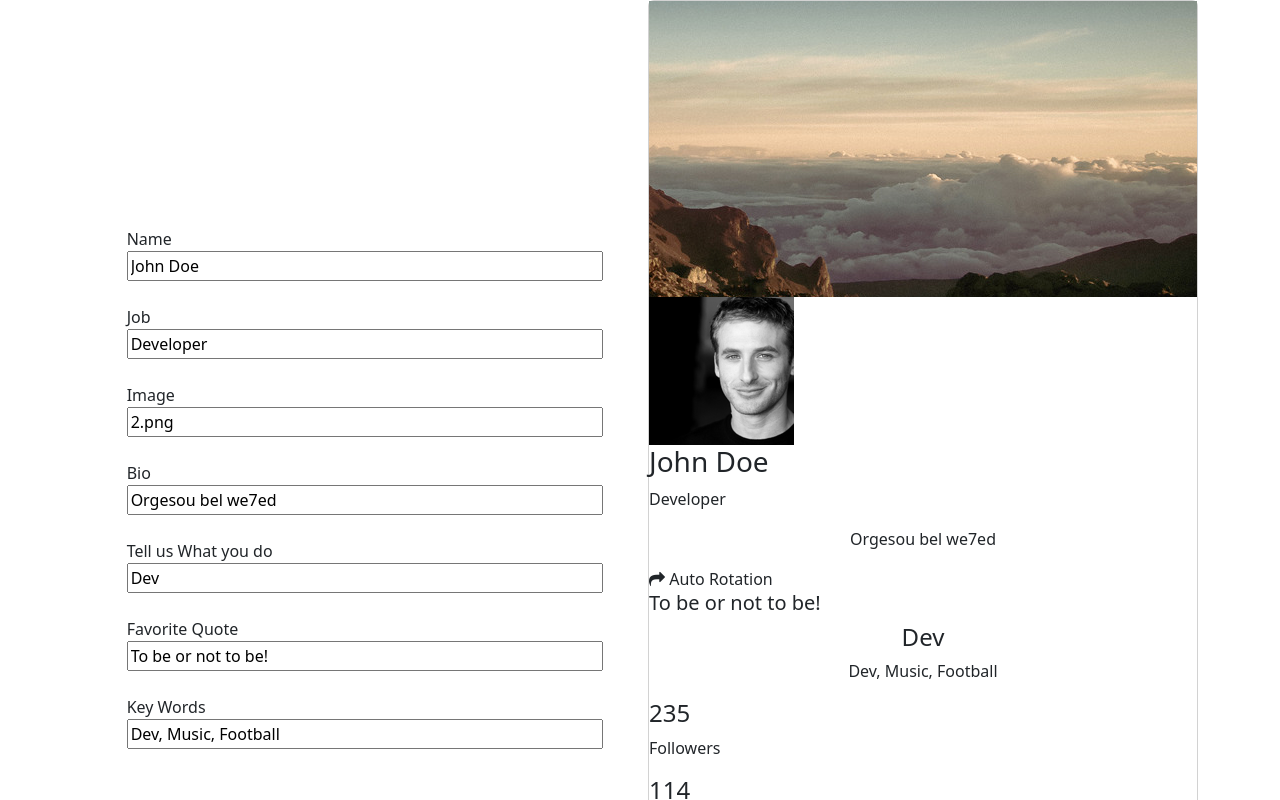
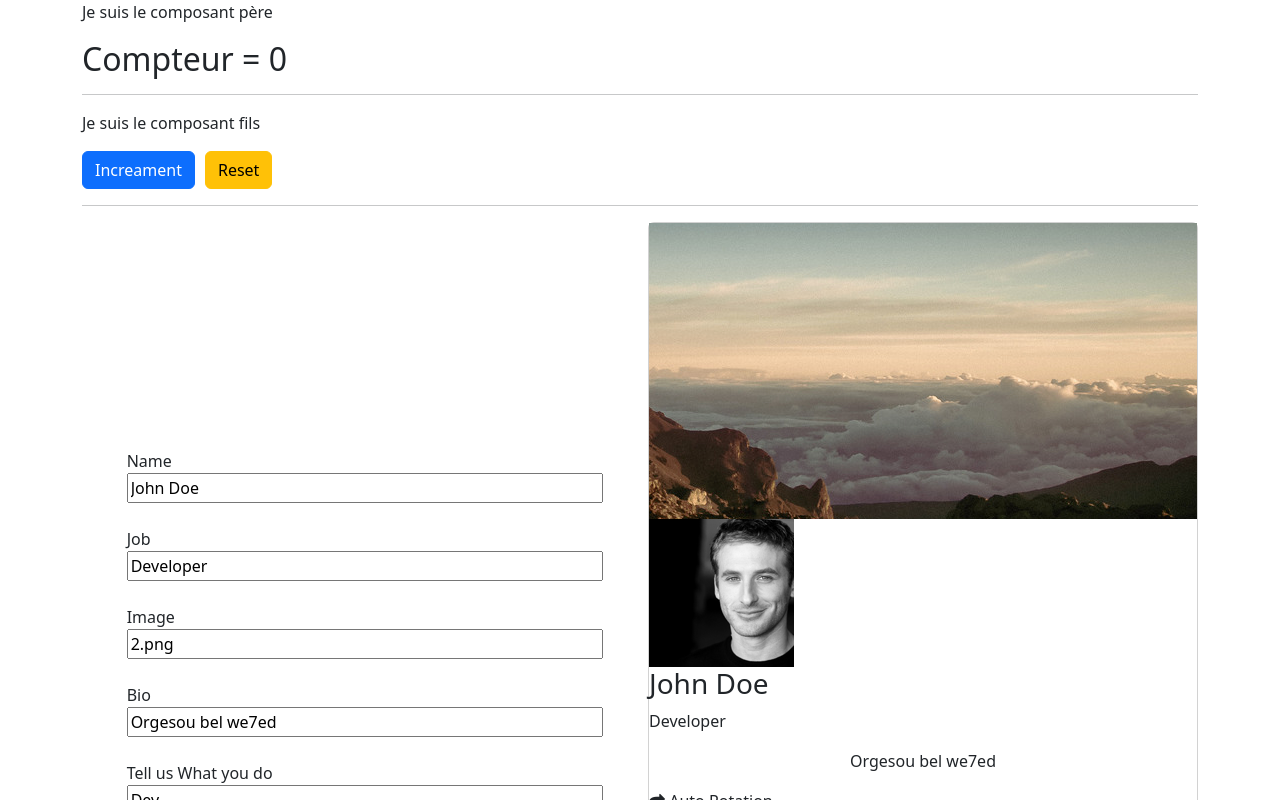
Before and after one commit to RayenRk/first-app, an Angular app: page / in a window 1280 px wide. Shown: the top 800 px of the page. Built offline with nearby package versions, Linux system fonts and the light colour scheme.

Commit message:
🟪 Output Input testing

```diff
--- a/src/app/app.component.html
+++ b/src/app/app.component.html
@@ -1,3 +1,8 @@
 <div class="container">
-<app-card></app-card>
+    <p>Je suis le composant père</p>
+    <h2> Compteur = {{result}}</h2>
+    <hr>
+    <app-fils (valueChange)="showValue($event)"></app-fils>
+    <hr>
+    <app-card></app-card>
 </div>
--- a/src/app/app.component.ts
+++ b/src/app/app.component.ts
@@ -1,19 +1,22 @@
-import { Component } from '@angular/core';
+import { Component, EventEmitter, Input, Output } from '@angular/core';
 import { RouterOutlet } from '@angular/router';
 import { FormComponent } from './form/form.component';
 import { TwoWayComponent } from './two-way/two-way.component';
 import { CardComponent } from './card/card.component';
+import { FilsComponent } from './fils/fils.component';
 
 @Component({
   selector: 'app-root',
   standalone: true,
-  imports: [RouterOutlet, FormComponent, TwoWayComponent, CardComponent],
+  imports: [RouterOutlet, FormComponent, TwoWayComponent, CardComponent, FilsComponent],
   templateUrl: './app.component.html',
   styleUrl: './app.component.css'
 })
 export class AppComponent {
   title = 'Hello Team!';
   countNum = 1;
+  msg = 'message from child to parent';
+  result : any=0;
 
   count() {
     this.countNum++;
@@ -22,4 +25,8 @@ export class AppComponent {
   reset() {
     this.countNum = 0;
   }
+
+  showValue(value: any) {
+    this.result = value;
+  }
 }
--- /dev/null
+++ b/src/app/fils/fils.component.html
@@ -0,0 +1,5 @@
+<p>Je suis le composant fils</p>
+<div class="container-b">
+<button class="btn btn-primary" (click)="increament()" >Increament</button>
+<button class="btn btn-warning" (click)="reset()" >Reset</button>
+</div>
--- /dev/null
+++ b/src/app/fils/fils.component.ts
@@ -0,0 +1,26 @@
+import { Component, EventEmitter, Input, Output } from '@angular/core';
+
+@Component({
+  selector: 'app-fils',
+  standalone: true,
+  imports: [],
+  templateUrl: './fils.component.html',
+  styleUrl: './fils.component.css'
+})
+export class FilsComponent {
+  msg = 'message from child to parent';
+  valeur = 0;
+
+  @Input() external : string = '';
+
+  @Output() valueChange = new EventEmitter();
+  increament() {
+    this.valeur++;
+    this.valueChange.emit(this.valeur);
+  }
+  reset() {
+    this.valeur = 0;
+    this.valueChange.emit(this.valeur);
+  }
+
+}
--- a/src/styles.css
+++ b/src/styles.css
@@ -15,3 +15,11 @@
   flex-direction: column;
   width: 100%;
 }
+
+.container-b {
+  display: flex;
+  justify-content: left;
+  align-items: center;
+  flex-direction: row;
+  gap: 10px;
+}
```
Also changed, not shown: src/app/card/model/card.model.ts (added, +9 -0 lines), src/app/fils/fils.component.css (added), 1 other file (tests, documents, lock files or other folders).
